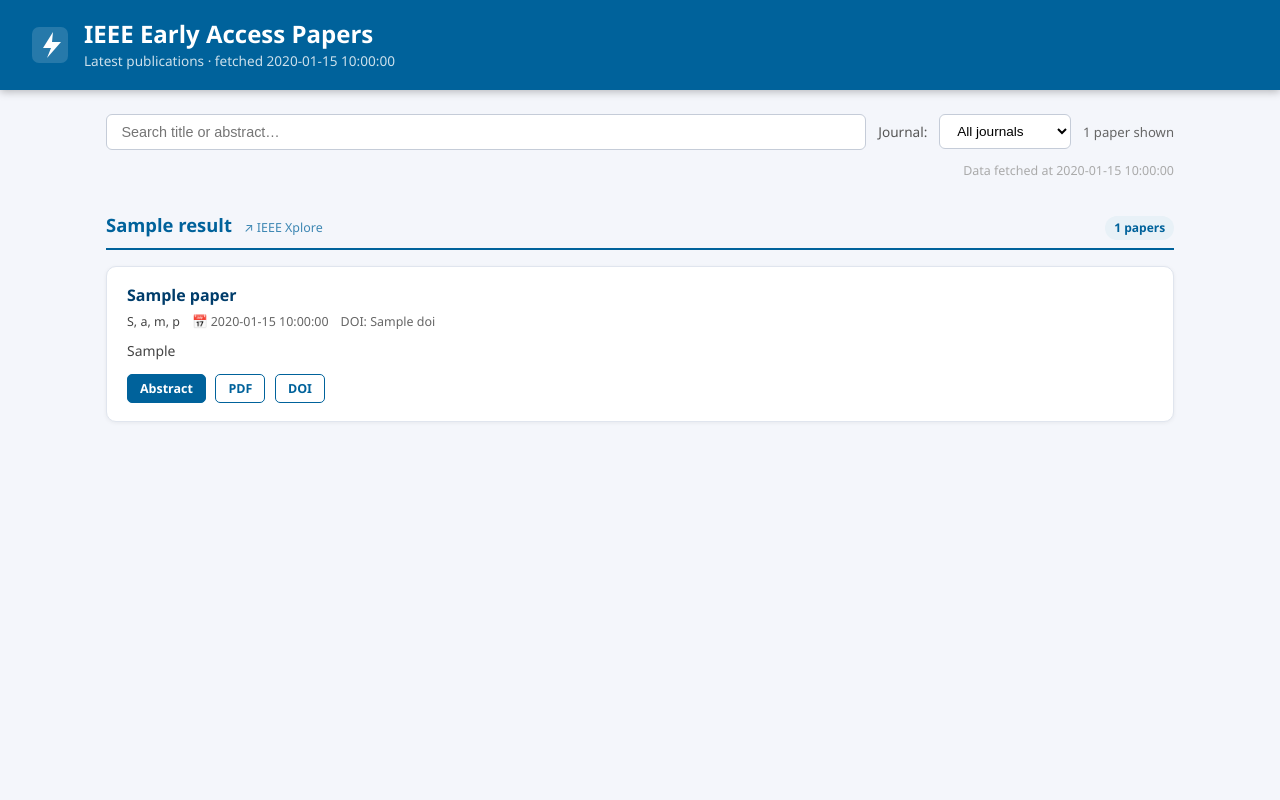
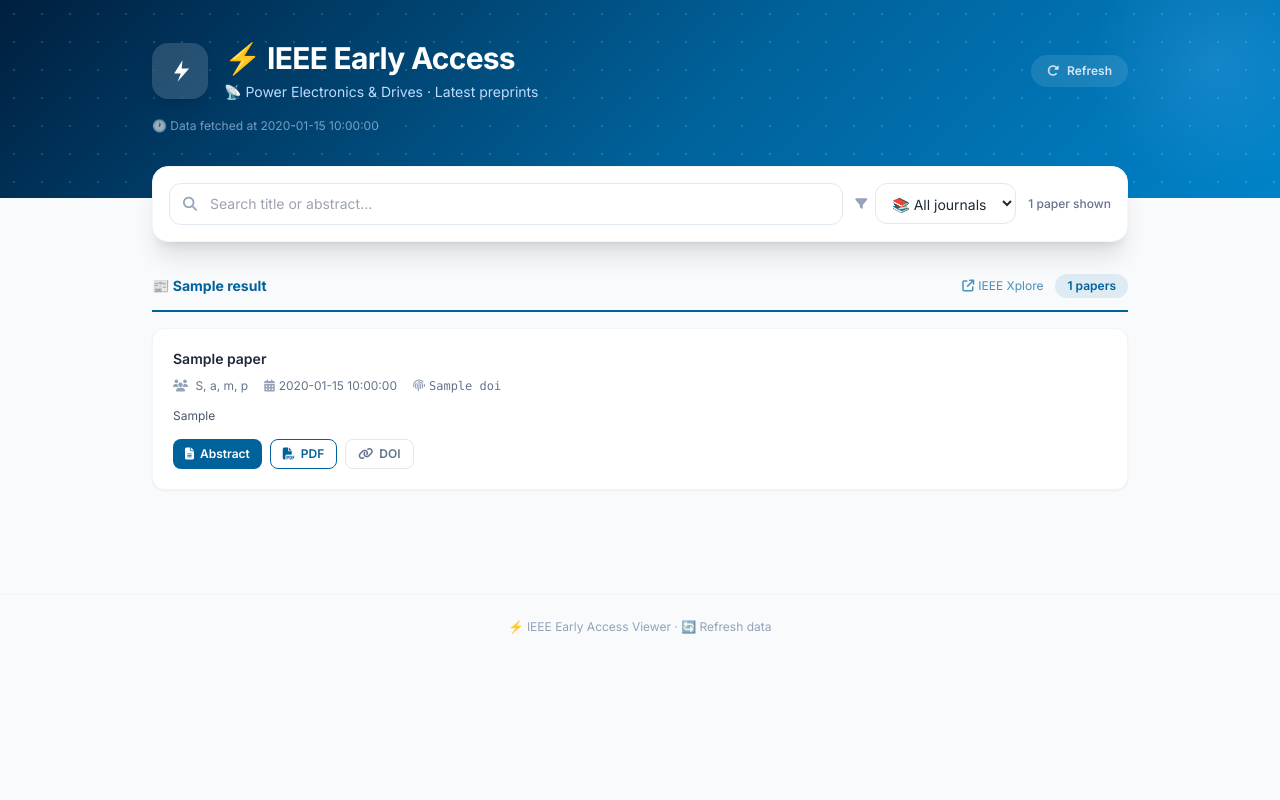
Before and after one commit to Zwl20085/UsefulToolLLM, a Flask app: template ieee_early_access/templates/index.html in a window 1280 px wide. Run offline with Flask 3, Linux system fonts and the light colour scheme; the template is opened without the code that fills it: most values are stand-ins (such as "Sample title", 1, 10 or a date in 2020); some libraries are stand-ins or nearby versions.

Commit message:
feat: modernise UI with Tailwind CSS and improved design
- Replace custom CSS with Tailwind CDN + Inter font + Font Awesome icons
- Hero header with gradient, dot-grid texture and decorative glow
- Search/filter bar overlaps hero for modern overlapping-card pattern
- Paper cards: soft shadow, hover lift, icon-decorated meta row
- No-results empty state with large icon
- Footer with refresh link
- --count CLI flag was already present (no change needed)

```diff
--- a/ieee_early_access/templates/index.html
+++ b/ieee_early_access/templates/index.html
@@ -4,337 +4,282 @@
   <meta charset="UTF-8" />
   <meta name="viewport" content="width=device-width, initial-scale=1.0" />
   <title>IEEE Early Access Papers</title>
+
+  <!-- Inter font -->
+  <link href="https://fonts.googleapis.com/css2?family=Inter:wght@400;500;600;700&display=swap" rel="stylesheet" />
+  <!-- Tailwind CSS CDN -->
+  <script src="https://cdn.tailwindcss.com"></script>
+  <!-- Font Awesome -->
+  <link rel="stylesheet" href="https://cdnjs.cloudflare.com/ajax/libs/font-awesome/6.5.1/css/all.min.css" />
+
+  <script>
+    tailwind.config = {
+      theme: {
+        extend: {
+          fontFamily: { sans: ['Inter', 'system-ui', 'sans-serif'] },
+          colors: {
+            ieee: {
+              DEFAULT: '#00629b',
+              dark:    '#004f7c',
+              light:   '#e8f1f7',
+            }
+          }
+        }
+      }
+    }
+  </script>
+
   <style>
-    /* ── reset & base ── */
-    *, *::before, *::after { box-sizing: border-box; margin: 0; padding: 0; }
-    body {
-      font-family: "Segoe UI", system-ui, -apple-system, sans-serif;
-      background: #f4f6fb;
-      color: #222;
-      min-height: 100vh;
-    }
+    /* Abstract toggle */
+    .abstract-full          { display: none; }
+    .abstract-full.open     { display: inline; }
 
-    /* ── header ── */
-    header {
-      background: #00629b;          /* IEEE blue */
-      color: #fff;
-      padding: 1.25rem 2rem;
-      display: flex;
-      align-items: center;
-      gap: 1rem;
-      box-shadow: 0 2px 8px rgba(0,0,0,.25);
-    }
-    header svg { flex-shrink: 0; }
-    header h1 { font-size: 1.5rem; font-weight: 700; line-height: 1.2; }
-    header .subtitle { font-size: 0.85rem; opacity: .8; margin-top: .15rem; }
-
-    /* ── layout ── */
-    main { max-width: 1100px; margin: 0 auto; padding: 1.5rem 1rem 3rem; }
-
-    /* ── controls bar ── */
-    .controls {
-      display: flex;
-      flex-wrap: wrap;
-      gap: .75rem;
-      align-items: center;
-      margin-bottom: 1.25rem;
-    }
-    .controls input[type="search"] {
-      flex: 1 1 260px;
-      padding: .55rem .9rem;
-      border: 1px solid #c5ccd8;
-      border-radius: 6px;
-      font-size: .9rem;
-      outline: none;
-      transition: border-color .2s;
-    }
-    .controls input[type="search"]:focus { border-color: #00629b; }
-    .controls label { font-size: .85rem; color: #555; }
-    .controls select {
-      padding: .5rem .8rem;
-      border: 1px solid #c5ccd8;
-      border-radius: 6px;
-      font-size: .85rem;
-      background: #fff;
-      cursor: pointer;
-    }
-    .stats { margin-left: auto; font-size: .82rem; color: #666; }
-
-    /* ── journal section ── */
-    .journal-section { margin-bottom: 2.5rem; }
-    .journal-header {
-      display: flex;
-      align-items: baseline;
-      gap: .75rem;
-      padding: .6rem 0 .5rem;
-      border-bottom: 2px solid #00629b;
-      margin-bottom: 1rem;
-    }
-    .journal-header h2 { font-size: 1.15rem; color: #00629b; }
-    .journal-header a {
-      font-size: .78rem;
-      color: #00629b;
-      text-decoration: none;
-      opacity: .75;
-    }
-    .journal-header a:hover { opacity: 1; text-decoration: underline; }
-    .badge {
-      margin-left: auto;
-      background: #e8f1f7;
-      color: #00629b;
-      font-size: .75rem;
-      font-weight: 600;
-      padding: .2rem .55rem;
-      border-radius: 999px;
-    }
-
-    /* ── error banner ── */
-    .error-banner {
-      background: #fff3cd;
-      border: 1px solid #ffc107;
-      border-radius: 6px;
-      padding: .75rem 1rem;
-      font-size: .88rem;
-      color: #665000;
-    }
-
-    /* ── paper card ── */
-    .papers-grid {
-      display: grid;
-      gap: .9rem;
-    }
-    .paper-card {
-      background: #fff;
-      border: 1px solid #e0e5ee;
-      border-radius: 10px;
-      padding: 1.1rem 1.25rem;
-      box-shadow: 0 1px 4px rgba(0,0,0,.06);
-      transition: box-shadow .2s, border-color .2s;
-    }
-    .paper-card:hover {
-      box-shadow: 0 4px 14px rgba(0,0,0,.1);
-      border-color: #9ec5e0;
-    }
-
-    .paper-title {
-      font-size: 1rem;
-      font-weight: 600;
-      line-height: 1.4;
-      margin-bottom: .4rem;
-    }
-    .paper-title a {
-      color: #003d6b;
-      text-decoration: none;
-    }
-    .paper-title a:hover { text-decoration: underline; color: #00629b; }
-
-    .paper-meta {
-      display: flex;
-      flex-wrap: wrap;
-      gap: .35rem .75rem;
-      font-size: .78rem;
-      color: #666;
-      margin-bottom: .6rem;
-    }
-    .paper-meta .authors { color: #444; }
-    .paper-meta .date::before { content: "📅 "; }
-
-    .paper-abstract {
-      font-size: .87rem;
-      color: #444;
-      line-height: 1.6;
-      margin-bottom: .75rem;
-    }
-    .abstract-toggle {
-      background: none;
-      border: none;
-      color: #00629b;
-      font-size: .8rem;
-      cursor: pointer;
-      padding: 0;
-      margin-left: .3rem;
-    }
-    .abstract-full { display: none; }
-    .abstract-full.open { display: inline; }
-
-    .paper-links { display: flex; gap: .6rem; flex-wrap: wrap; }
-    .btn {
-      display: inline-flex;
-      align-items: center;
-      gap: .35rem;
-      padding: .32rem .75rem;
-      border-radius: 5px;
-      font-size: .78rem;
-      font-weight: 600;
-      text-decoration: none;
-      border: 1.5px solid transparent;
-      transition: background .15s, color .15s;
-    }
-    .btn-primary {
-      background: #00629b;
-      color: #fff;
-      border-color: #00629b;
-    }
-    .btn-primary:hover { background: #004f7c; }
-    .btn-secondary {
-      background: #fff;
-      color: #00629b;
-      border-color: #00629b;
-    }
-    .btn-secondary:hover { background: #e8f1f7; }
-
-    /* ── hidden by filter ── */
+    /* Filter hide */
     .paper-card.hidden { display: none; }
 
-    /* ── fetch timestamp ── */
-    .fetch-time {
-      text-align: right;
-      font-size: .78rem;
-      color: #aaa;
-      margin-top: -.5rem;
-      margin-bottom: 1.5rem;
-    }
-
-    /* ── empty state ── */
-    .no-results {
-      text-align: center;
-      padding: 3rem 1rem;
-      color: #999;
-      font-size: .95rem;
-    }
-
-    @media (max-width: 600px) {
-      header h1 { font-size: 1.1rem; }
-      .paper-title { font-size: .92rem; }
+    /* Hero dot-grid overlay */
+    .hero-dots {
+      background-image: radial-gradient(circle, rgba(255,255,255,.15) 1px, transparent 1px);
+      background-size: 28px 28px;
     }
   </style>
 </head>
-<body>
 
-<header>
-  <!-- IEEE-ish lightning bolt icon -->
-  <svg width="36" height="36" viewBox="0 0 36 36" fill="none" xmlns="http://www.w3.org/2000/svg">
-    <rect width="36" height="36" rx="7" fill="white" fill-opacity="0.15"/>
+<body class="bg-slate-50 font-sans text-gray-800 min-h-screen">
+
+<!-- ── Hero Header ─────────────────────────────────────────── -->
+<header class="relative overflow-hidden"
+        style="background: linear-gradient(135deg, #001f3f 0%, #00629b 55%, #0083c9 100%);">
+
+  <!-- Dot-grid texture -->
+  <div class="hero-dots absolute inset-0"></div>
+
+  <!-- Decorative blurred glow -->
+  <div class="absolute -top-16 -right-16 w-64 h-64 rounded-full opacity-20"
+       style="background: radial-gradient(circle, #60b8ff, transparent 70%);"></div>
+
+  <div class="relative max-w-5xl mx-auto px-6 pt-10 pb-16">
+    <div class="flex items-center gap-4">
+      <!-- Icon badge -->
+      <div class="w-14 h-14 rounded-2xl bg-white/15 backdrop-blur flex items-center justify-center flex-shrink-0 shadow-lg">
+        <svg width="30" height="30" viewBox="0 0 36 36" fill="none">
           <path d="M21 5L11 21h8l-4 10 14-16h-9l1-10z" fill="white"/>
         </svg>
+      </div>
+
       <div>
-    <h1>IEEE Early Access Papers</h1>
-    <div class="subtitle">Latest publications · fetched {{ fetch_time }}</div>
+        <h1 class="text-3xl font-bold text-white tracking-tight leading-tight">
+          ⚡ IEEE Early Access
+        </h1>
+        <p class="text-blue-200 text-sm mt-1">
+          📡 Power Electronics &amp; Drives · Latest preprints
+        </p>
+      </div>
+
+      <!-- Refresh link — top-right -->
+      <a href="/refresh"
+         class="ml-auto flex items-center gap-2 text-xs font-semibold text-white/80 hover:text-white bg-white/10 hover:bg-white/20 px-4 py-2 rounded-full transition-all">
+        <i class="fa fa-rotate-right"></i> Refresh
+      </a>
+    </div>
+
+    <p class="text-blue-200/60 text-xs mt-4">
+      🕐 Data fetched at {{ fetch_time }}
+    </p>
   </div>
 </header>
 
-<main>
-  <!-- controls -->
-  <div class="controls">
-    <input type="search" id="search-box" placeholder="Search title or abstract…" oninput="filterPapers()" />
-    <label for="journal-filter">Journal:</label>
-    <select id="journal-filter" onchange="filterPapers()">
-      <option value="">All journals</option>
+<!-- ── Search + Filter bar (overlaps hero) ─────────────────── -->
+<div class="max-w-5xl mx-auto px-6 -mt-8 relative z-10">
+  <div class="bg-white rounded-2xl shadow-xl border border-slate-100 p-4
+              flex flex-wrap gap-3 items-center">
+
+    <!-- Search input -->
+    <div class="relative flex-1 min-w-[220px]">
+      <i class="fa fa-magnifying-glass absolute left-3.5 top-1/2 -translate-y-1/2 text-slate-400 text-sm pointer-events-none"></i>
+      <input type="search" id="search-box"
+             placeholder="Search title or abstract…"
+             oninput="filterPapers()"
+             class="w-full pl-10 pr-4 py-2.5 rounded-xl border border-slate-200 text-sm
+                    focus:outline-none focus:border-ieee focus:ring-2 focus:ring-ieee/20 transition-all" />
+    </div>
+
+    <!-- Journal filter -->
+    <div class="flex items-center gap-2">
+      <i class="fa fa-filter text-slate-400 text-xs"></i>
+      <select id="journal-filter" onchange="filterPapers()"
+              class="py-2.5 px-3 rounded-xl border border-slate-200 text-sm bg-white
+                     focus:outline-none focus:border-ieee cursor-pointer transition-all">
+        <option value="">📚 All journals</option>
         {% for result in results if not result.error %}
         <option value="{{ result.pub_number }}">{{ result.journal_name }}</option>
         {% endfor %}
       </select>
-    <span class="stats" id="stats-label"></span>
     </div>
 
-  <div class="fetch-time">Data fetched at {{ fetch_time }}</div>
+    <!-- Stats label -->
+    <span id="stats-label" class="ml-auto text-xs text-slate-500 font-medium whitespace-nowrap"></span>
+  </div>
+</div>
+
+<!-- ── Main content ────────────────────────────────────────── -->
+<main class="max-w-5xl mx-auto px-6 pb-16 mt-8">
 
   {% for result in results %}
-  <section class="journal-section" data-pub="{{ result.pub_number }}">
-    <div class="journal-header">
-      <h2>{{ result.journal_name }}</h2>
-      <a href="{{ result.journal_url }}" target="_blank" rel="noopener">↗ IEEE Xplore</a>
+  <section class="journal-section mb-10" data-pub="{{ result.pub_number }}">
+
+    <!-- Journal heading -->
+    <div class="flex items-center gap-3 mb-4 pb-3 border-b-2 border-ieee">
+      <h2 class="text-sm font-bold text-ieee flex-1 truncate">
+        📰 {{ result.journal_name }}
+      </h2>
+      <a href="{{ result.journal_url }}" target="_blank" rel="noopener"
+         class="text-xs text-ieee/70 hover:text-ieee transition-colors shrink-0">
+        <i class="fa fa-arrow-up-right-from-square mr-1"></i>IEEE Xplore
+      </a>
       {% if not result.error %}
-      <span class="badge">{{ result.papers | length }} papers</span>
+      <span class="bg-ieee/10 text-ieee text-xs font-semibold px-3 py-1 rounded-full shrink-0">
+        {{ result.papers | length }} papers
+      </span>
       {% endif %}
     </div>
 
+    <!-- Error state -->
     {% if result.error %}
-    <div class="error-banner">⚠ Could not fetch papers: {{ result.error }}</div>
+    <div class="bg-amber-50 border border-amber-200 rounded-xl p-4 text-sm text-amber-800">
+      ⚠️ Could not fetch papers: {{ result.error }}
+    </div>
+
     {% else %}
-    <div class="papers-grid">
+    <!-- Papers grid -->
+    <div class="grid gap-3">
       {% for paper in result.papers %}
-      <article class="paper-card" data-pub="{{ result.pub_number }}"
+      <article class="paper-card bg-white rounded-xl border border-slate-100 shadow-sm
+                      hover:shadow-md hover:border-blue-200 transition-all duration-200 p-5"
+               data-pub="{{ result.pub_number }}"
                data-text="{{ (paper.title + ' ' + paper.abstract) | lower }}">
-        <div class="paper-title">
-          <a href="{{ paper.url }}" target="_blank" rel="noopener">{{ paper.title }}</a>
+
+        <!-- Title -->
+        <h3 class="text-sm font-semibold leading-snug mb-2.5">
+          <a href="{{ paper.url }}" target="_blank" rel="noopener"
+             class="text-slate-800 hover:text-ieee transition-colors">
+            {{ paper.title }}
+          </a>
+        </h3>
+
+        <!-- Meta row -->
+        <div class="flex flex-wrap gap-x-4 gap-y-1 text-xs text-slate-500 mb-3">
+          {% if paper.authors %}
+          <span>
+            <i class="fa fa-users mr-1 text-slate-400"></i>
+            {{ paper.authors[:4] | join(", ") }}{% if paper.authors | length > 4 %} <em>et al.</em>{% endif %}
+          </span>
+          {% endif %}
+          {% if paper.publication_date %}
+          <span>
+            <i class="fa fa-calendar-days mr-1 text-slate-400"></i>{{ paper.publication_date }}
+          </span>
+          {% endif %}
+          {% if paper.doi %}
+          <span class="font-mono">
+            <i class="fa fa-fingerprint mr-1 text-slate-400"></i>{{ paper.doi }}
+          </span>
+          {% endif %}
         </div>
-        <div class="paper-meta">
-          <span class="authors">{{ paper.authors[:4] | join(", ") }}{% if paper.authors | length > 4 %} et al.{% endif %}</span>
-          {% if paper.publication_date %}<span class="date">{{ paper.publication_date }}</span>{% endif %}
-          {% if paper.doi %}<span>DOI: {{ paper.doi }}</span>{% endif %}
-        </div>
+
+        <!-- Abstract -->
         {% if paper.abstract %}
-        <p class="paper-abstract">
-          {{ paper.short_abstract }}
+        <p class="text-xs text-slate-600 leading-relaxed mb-3.5">
+          {{ paper.short_abstract -}}
           {% if paper.abstract | length > 400 %}
-          <button class="abstract-toggle" onclick="toggleAbstract(this)">Show more</button>
+          <button class="abstract-toggle text-ieee hover:underline font-semibold ml-1 focus:outline-none"
+                  onclick="toggleAbstract(this)">Show more…</button>
           <span class="abstract-full">{{ paper.abstract[400:] }}</span>
           {% endif %}
         </p>
         {% endif %}
-        <div class="paper-links">
+
+        <!-- Action buttons -->
+        <div class="flex gap-2 flex-wrap">
           {% if paper.url %}
-          <a class="btn btn-primary" href="{{ paper.url }}" target="_blank" rel="noopener">
-            Abstract
+          <a href="{{ paper.url }}" target="_blank" rel="noopener"
+             class="inline-flex items-center gap-1.5 px-3 py-1.5 rounded-lg
+                    bg-ieee text-white text-xs font-semibold hover:bg-ieee-dark transition-colors">
+            <i class="fa fa-file-lines"></i> Abstract
           </a>
           {% endif %}
           {% if paper.pdf_url %}
-          <a class="btn btn-secondary" href="{{ paper.pdf_url }}" target="_blank" rel="noopener">
-            PDF
+          <a href="{{ paper.pdf_url }}" target="_blank" rel="noopener"
+             class="inline-flex items-center gap-1.5 px-3 py-1.5 rounded-lg
+                    border border-ieee text-ieee text-xs font-semibold hover:bg-ieee-light transition-colors">
+            <i class="fa fa-file-pdf"></i> PDF
           </a>
           {% endif %}
           {% if paper.doi %}
-          <a class="btn btn-secondary" href="https://doi.org/{{ paper.doi }}" target="_blank" rel="noopener">
-            DOI
+          <a href="https://doi.org/{{ paper.doi }}" target="_blank" rel="noopener"
+             class="inline-flex items-center gap-1.5 px-3 py-1.5 rounded-lg
+                    border border-slate-200 text-slate-500 text-xs font-semibold hover:bg-slate-100 transition-colors">
+            <i class="fa fa-link"></i> DOI
           </a>
           {% endif %}
         </div>
+
       </article>
       {% endfor %}
     </div>
     {% endif %}
+
   </section>
   {% endfor %}
 
-  <div class="no-results" id="no-results" style="display:none">No papers match your search.</div>
+  <!-- No-results state -->
+  <div id="no-results" class="hidden text-center py-20 text-slate-400">
+    <i class="fa fa-magnifying-glass text-5xl block mb-4 opacity-20"></i>
+    <p class="text-base font-medium">No papers match your search.</p>
+  </div>
+
 </main>
+
+<!-- ── Footer ──────────────────────────────────────────────── -->
+<footer class="text-center py-6 text-xs text-slate-400 border-t border-slate-100">
+  ⚡ IEEE Early Access Viewer ·
+  <a href="/refresh" class="hover:text-ieee transition-colors">🔄 Refresh data</a>
+</footer>
 
 <script>
   function toggleAbstract(btn) {
     const full = btn.nextElementSibling;
     full.classList.toggle("open");
-    btn.textContent = full.classList.contains("open") ? "Show less" : "Show more";
+    btn.textContent = full.classList.contains("open") ? "Show less" : "Show more…";
   }
 
   function filterPapers() {
-    const query = document.getElementById("search-box").value.trim().toLowerCase();
+    const query     = document.getElementById("search-box").value.trim().toLowerCase();
     const pubFilter = document.getElementById("journal-filter").value;
-    const cards = document.querySelectorAll(".paper-card");
-    const sections = document.querySelectorAll(".journal-section");
+    const cards     = document.querySelectorAll(".paper-card");
+    const sections  = document.querySelectorAll(".journal-section");
 
     let visible = 0;
     cards.forEach(card => {
-      const textMatch = !query || card.dataset.text.includes(query);
+      const textMatch = !query     || card.dataset.text.includes(query);
       const pubMatch  = !pubFilter || card.dataset.pub === pubFilter;
       const show = textMatch && pubMatch;
       card.classList.toggle("hidden", !show);
       if (show) visible++;
     });
 
-    // hide entire section if all its cards are hidden
     sections.forEach(sec => {
       const anyVisible = [...sec.querySelectorAll(".paper-card")].some(c => !c.classList.contains("hidden"));
       sec.style.display = (pubFilter && sec.dataset.pub !== pubFilter) ? "none"
                         : anyVisible ? "" : "none";
     });
 
-    document.getElementById("no-results").style.display = visible === 0 ? "" : "none";
+    document.getElementById("no-results").classList.toggle("hidden", visible !== 0);
     document.getElementById("stats-label").textContent =
       visible + " paper" + (visible !== 1 ? "s" : "") + " shown";
   }
 
-  // init stats
+  // Initialise on load
   filterPapers();
 </script>
 </body>
```
Lines whose indentation alone changed are shown as unchanged.
